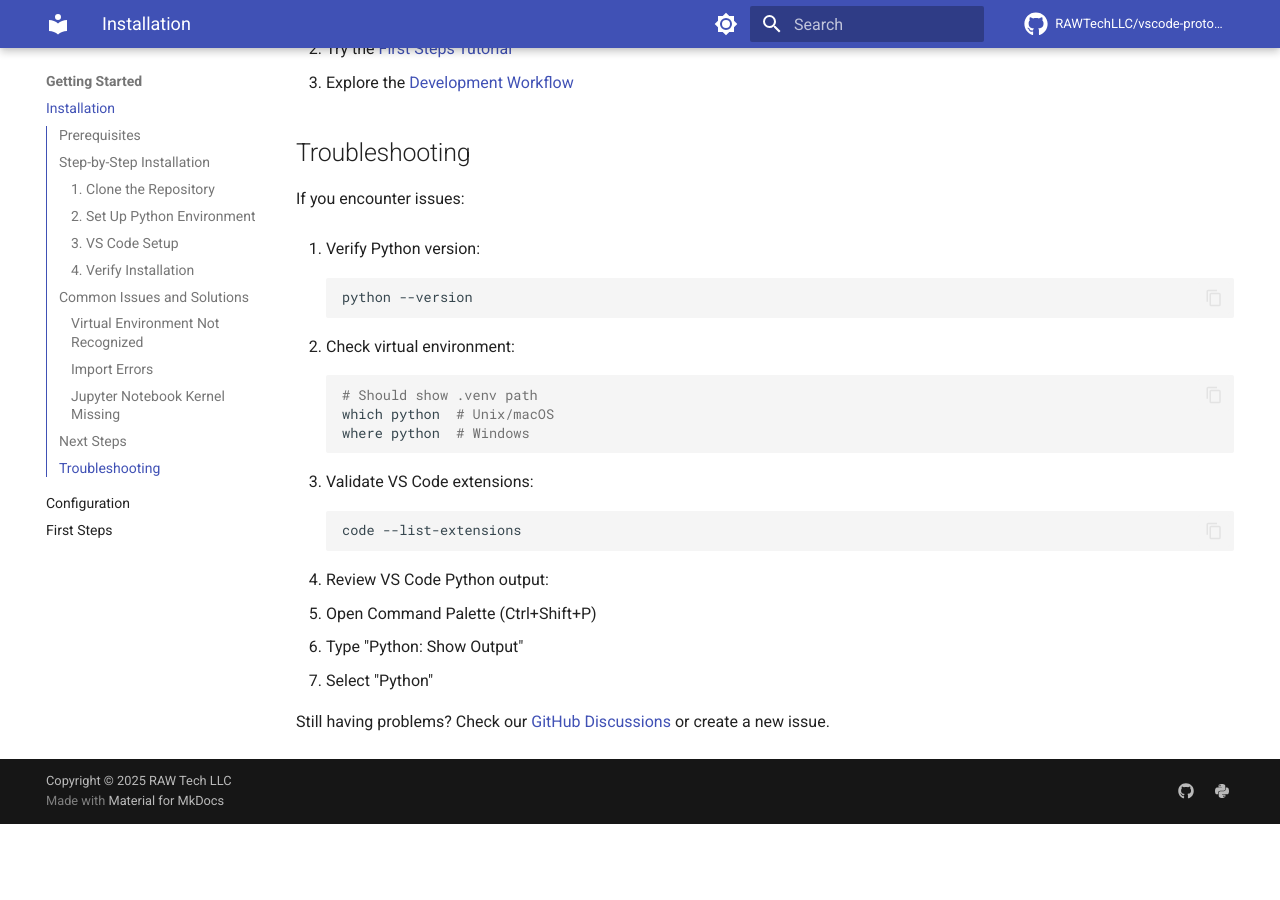
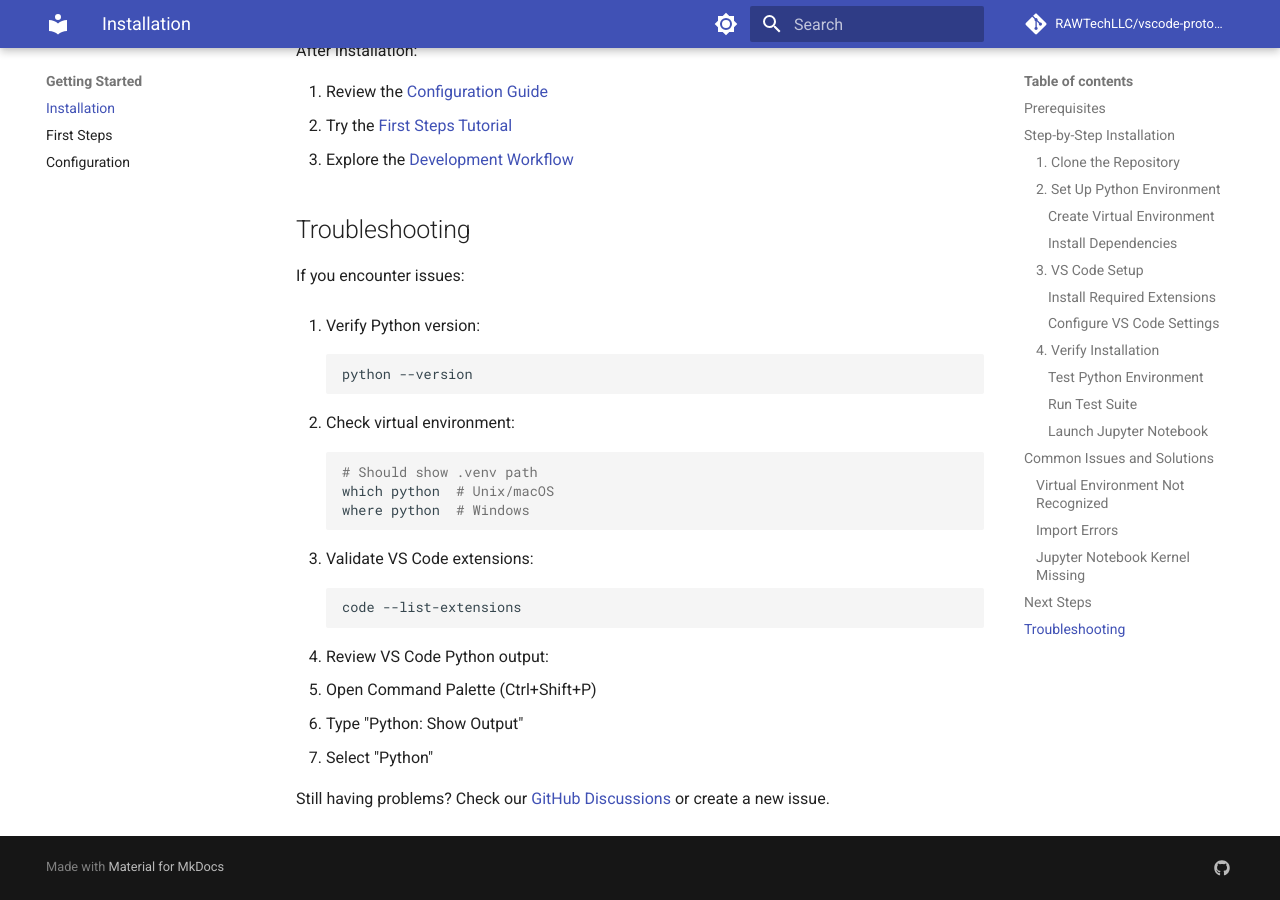
Before and after one commit to RAWTechLLC/vscode-prototype, an MkDocs documentation site: the page built from docs/getting-started/installation.md, in a window 1280 px wide and 900 px high, scrolled down 2852 px. Built offline with MkDocs 1.6.1 and Material for MkDocs 9.7.7, drawn with Linux system fonts in a browser that asks for light colours; comment, search, counter and statistics services are not loaded; the version menu is left out; before the commit the page ends 3676 px from its top, so only the background shows below that.

Commit message:
docs: update mkdocs configuration and dependencies

```diff
--- a/mkdocs.yml
+++ b/mkdocs.yml
@@ -1,10 +1,8 @@
-site_name: VS Code Prototype Documentation
-site_description: Documentation for VS Code Python development environment
-site_author: RAW Tech LLC
-site_url: https://rawtechllc.github.io/vscode-prototype
+site_name: VS Code Prototype
+site_description: Test environment for validating VS Code configurations and Python tooling integration
+site_url: https://rawtechllc.github.io/vscode-prototype/
 repo_url: https://github.com/RAWTechLLC/vscode-prototype
 repo_name: RAWTechLLC/vscode-prototype
-edit_uri: edit/main/docs/
 
 theme:
   name: material
@@ -13,31 +11,9 @@
     - navigation.sections
     - navigation.expand
     - navigation.indexes
-    - navigation.top
-    - toc.integrate
-    - search.suggest
     - search.highlight
     - search.share
-    - content.code.copy
-    - content.code.annotate
-    - content.tabs.link
-  icon:
-    repo: fontawesome/brands/github
-  palette:
-    - media: "(prefers-color-scheme: light)"
-      scheme: default
-      primary: indigo
-      accent: indigo
-      toggle:
-        icon: material/brightness-7
-        name: Switch to dark mode
-    - media: "(prefers-color-scheme: dark)"
-      scheme: slate
-      primary: indigo
-      accent: indigo
-      toggle:
-        icon: material/brightness-4
-        name: Switch to light mode
+    - search.suggest
   palette:
     - scheme: default
       primary: indigo
@@ -52,92 +28,52 @@
         icon: material/brightness-4
         name: Switch to light mode
 
-plugins:
-  - search
-  - social
-  - git-revision-date-localized:
-      enable_creation_date: true
-      type: date
-  - mkdocstrings:
-      default_handler: python
-      handlers:
-        python:
-          paths: [src]
-          options:
-            show_source: true
-            show_root_heading: true
-            show_category_heading: true
-            show_submodules: true
-  - autorefs
-  - minify:
-      minify_html: true
-      minify_js: true
-      minify_css: true
-      htmlmin_opts:
-        remove_comments: true
+nav:
+  - Home: index.md
+  - Getting Started:
+    - Installation: getting-started/installation.md
+    - First Steps: getting-started/first-steps.md
+    - Configuration: getting-started/configuration.md
+  - User Guide:
+    - Development Workflow: user-guide/development-workflow.md
+    - Environment Setup: user-guide/environment-setup.md
+    - VS Code Integration: user-guide/vscode-integration.md
+    - Extensions: user-guide/extensions.md
+  - API Reference:
+    - Data Processor: api/data_processor.md
+  - Best Practices:
+    - Code Style: best-practices/code-style.md
+    - Documentation: best-practices/documentation.md
+    - Git Workflow: best-practices/git-workflow.md
+    - Testing: best-practices/testing.md
+  - Contributing:
+    - Guidelines: contributing/guidelines.md
+    - Development Setup: contributing/development-setup.md
+    - GitHub Pages Setup: contributing/github-pages-setup.md
 
 markdown_extensions:
   - admonition
-  - pymdownx.details
-  - pymdownx.superfences:
-      custom_fences:
-        - name: mermaid
-          class: mermaid
-          format: !!python/name:pymdownx.superfences.fence_code_format
+  - attr_list
+  - def_list
+  - footnotes
+  - meta
+  - toc:
+      permalink: true
   - pymdownx.highlight:
       anchor_linenums: true
-      line_spans: __span
-      pygments_lang_class: true
   - pymdownx.inlinehilite
   - pymdownx.snippets
+  - pymdownx.superfences
   - pymdownx.tabbed:
       alternate_style: true
-  - pymdownx.tasklist:
-      custom_checkbox: true
-  - pymdownx.emoji:
-      emoji_index: !!python/name:material.extensions.emoji.twemoji
-      emoji_generator: !!python/name:material.extensions.emoji.to_svg
-  - tables
-  - footnotes
-  - attr_list
-  - md_in_html
-  - toc:
-      permalink: true
-      toc_depth: 3
+
+plugins:
+  - search
+  - minify:
+      minify_html: true
 
 extra:
   social:
     - icon: fontawesome/brands/github
-      link: https://github.com/RAWTechLLC
-    - icon: fontawesome/brands/python
-      link: https://pypi.org/project/vscode-prototype
-  version:
-    provider: mike
-  analytics:
-    provider: google
-    property: !ENV GOOGLE_ANALYTICS_KEY
-
-copyright: Copyright &copy; 2025 RAW Tech LLC
-
-nav:
-  - Home: index.md
-  - Getting Started:
-    - Installation: getting-started/installation.md
-    - Configuration: getting-started/configuration.md
-    - First Steps: getting-started/first-steps.md
-  - User Guide:
-    - Environment Setup: user-guide/environment-setup.md
-    - VS Code Integration: user-guide/vscode-integration.md
-    - Extensions: user-guide/extensions.md
-    - Development Workflow: user-guide/development-workflow.md
-  - API Reference:
-    - DataProcessor: api/data_processor.md
-  - Best Practices:
-    - Code Style: best-practices/code-style.md
-    - Testing: best-practices/testing.md
-    - Git Workflow: best-practices/git-workflow.md
-    - Documentation: best-practices/documentation.md
-  - Contributing:
-    - Guidelines: contributing/guidelines.md
-    - Development Setup: contributing/development-setup.md
-    - GitHub Pages Setup: contributing/github-pages-setup.md
+      link: https://github.com/RAWTechLLC/vscode-prototype
+      name: VS Code Prototype on GitHub
```
Also changed, not shown: requirements.txt (+4 -46 lines).
